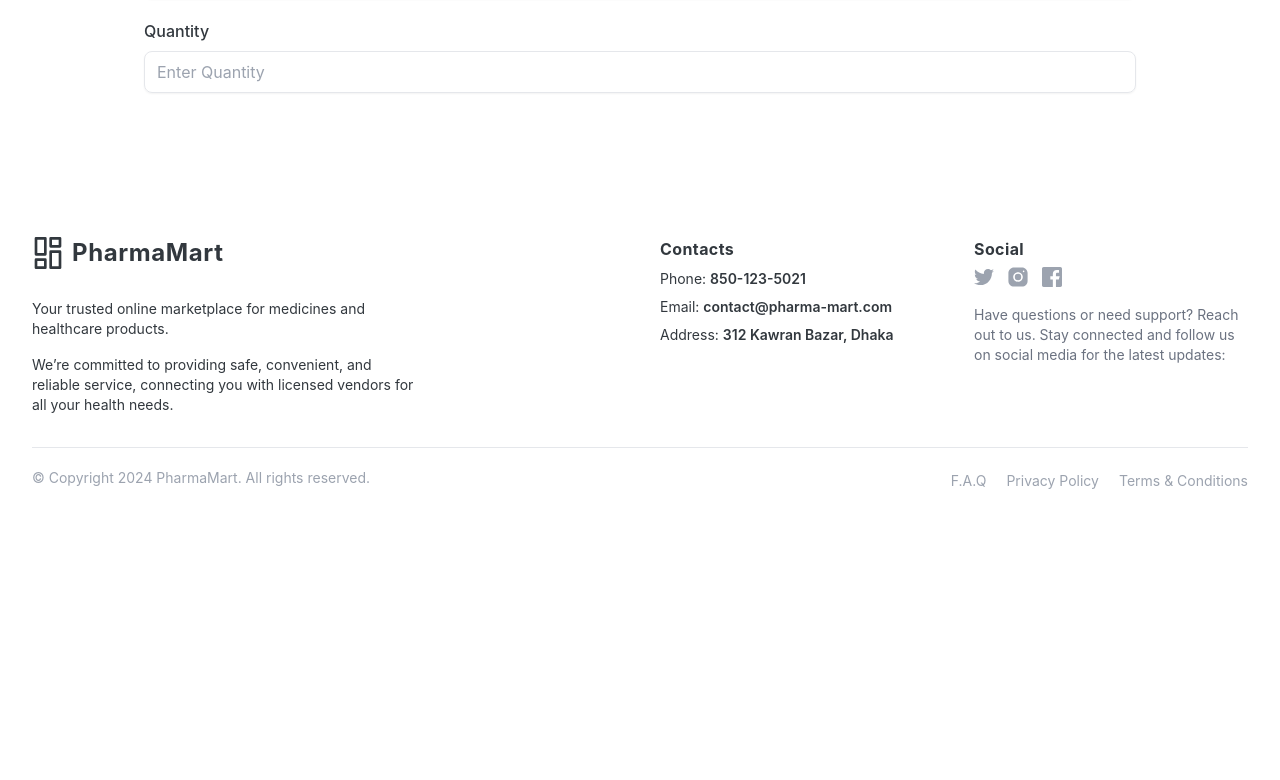
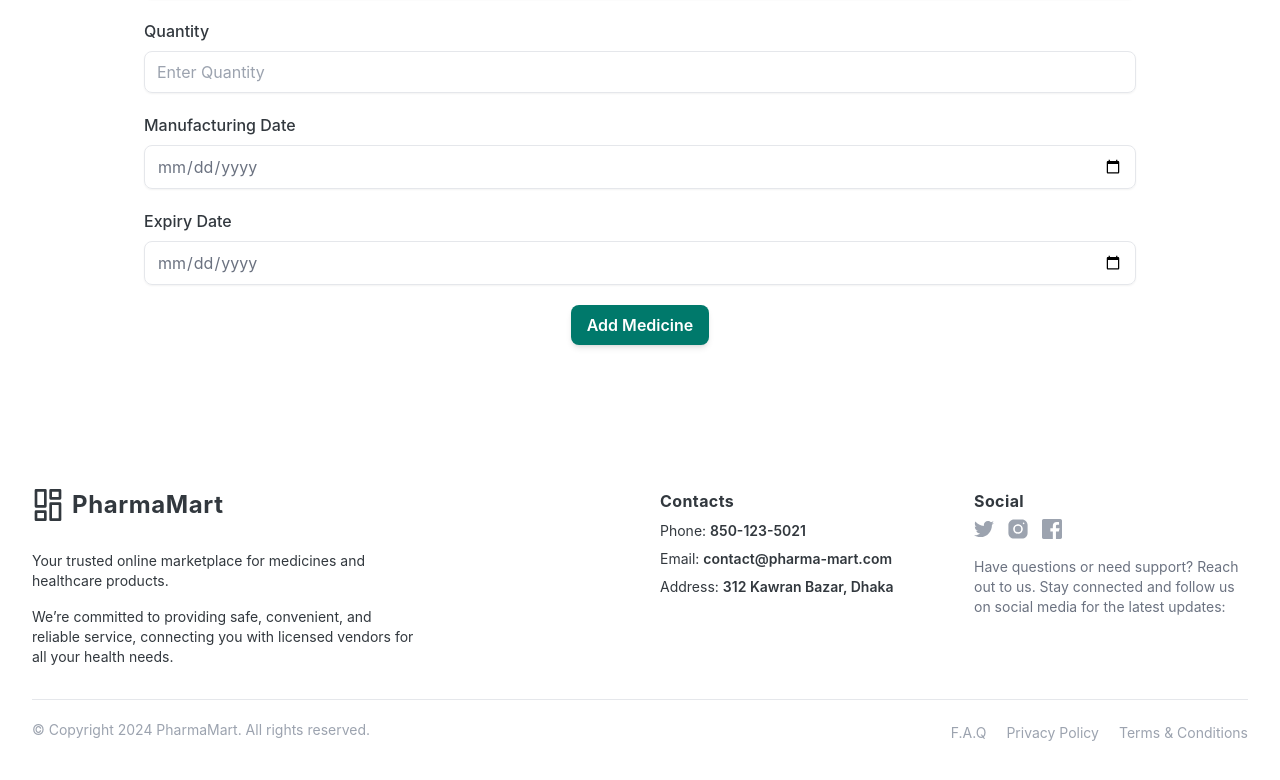
Before and after one commit to zahidtdx61/PharmaMart, a React (Vite) app in the folder client/: page /add in a window 1280 px wide. Shown: the part 1174-1954 px from the top of the page. Before the commit the page ends 1706 px from the top, so only its background shows below. Built offline with nearby package versions, Linux system fonts and the light colour scheme; no server answers.

Commit message:
added: implement AddMedicine component with form handling and toast notifications

```diff
--- a/client/src/components/AddMedicine/AddMedicine.jsx
+++ b/client/src/components/AddMedicine/AddMedicine.jsx
@@ -1,14 +1,36 @@
 import { useForm } from "react-hook-form";
+import toast from "react-hot-toast";
+import useAuth from "../../hooks/useAuth";
+import useAxiosSecure from "../../hooks/useAxiosSecure";
 
 const AddMedicine = () => {
   const { register, handleSubmit } = useForm();
+  const session = useAxiosSecure();
+  const { user } = useAuth();
+
+  const submitData = async (data) => {
+    data.vendor_id = user.uid;
+    console.log(data);
+    try {
+      const resp = await session.post("/vendor/add-medicine", data);
+      toast.success(resp.data.message);
+      console.log(resp);
+    } catch (error) {
+      console.log(error.message);
+      toast.error("Failed to add medicine");
+    }
+  };
+
   return (
     <div className="w-full mx-auto">
       <div className="w-fit mx-auto px-2 tracking-tight border-primary-green  text-center font-mulish font-semibold text-2xl text-primary-teal border-b-2">
         Add Your Medicine
       </div>
 
-      <form className="space-y-5 max-w-screen-lg p-4 mx-auto">
+      <form
+        onSubmit={handleSubmit(submitData)}
+        className="space-y-5 max-w-screen-lg p-4 mx-auto"
+      >
         <div>
           <label className="font-medium">Name</label>
           <input
@@ -128,6 +150,35 @@ const AddMedicine = () => {
             placeholder="Enter Quantity"
           />
         </div>
+
+        <div>
+          <label className="font-medium">Manufacturing Date</label>
+          <input
+            type="date"
+            {...register("manufacturingDate")}
+            required
+            className="w-full mt-2 px-3 py-2 text-gray-500 bg-transparent outline-none border focus:border-gray-600 shadow-sm rounded-lg"
+          />
+        </div>
+
+        <div>
+          <label className="font-medium">Expiry Date</label>
+          <input
+            type="date"
+            {...register("expiryDate")}
+            required
+            className="w-full mt-2 px-3 py-2 text-gray-500 bg-transparent outline-none border focus:border-gray-600 shadow-sm rounded-lg"
+          />
+        </div>
+
+        <div className="text-center">
+          <button
+            type="submit"
+            className="px-4 py-2 font-semibold text-white bg-primary-green rounded-lg shadow-md hover:bg-primary-teal focus:outline-none focus:ring-2 focus:ring-primary-teal focus:ring-opacity-75"
+          >
+            Add Medicine
+          </button>
+        </div>
       </form>
     </div>
   );
--- a/client/src/components/Navbar/Navbar.jsx
+++ b/client/src/components/Navbar/Navbar.jsx
@@ -5,7 +5,6 @@ import { GiHamburgerMenu } from "react-icons/gi";
 import { IoMoonOutline } from "react-icons/io5";
 import { Link, NavLink } from "react-router-dom";
 import useAuth from "../../hooks/useAuth";
-import Loader from "../Loader/Loader";
 import UserInfo from "../UserInfo/UserInfo";
 import SearchBar from "./SearchBar";
 import logo from "/pharma-logo.png";
@@ -26,7 +25,6 @@ const Navbar = () => {
     { name: "About Us", path: "/about" },
   ];
 
-  if (isLoading) return <Loader />;
   const { photoURL, displayName } = user || {};
   console.log({
     photoURL,
--- a/client/src/components/UserInfo/UserInfo.jsx
+++ b/client/src/components/UserInfo/UserInfo.jsx
@@ -1,9 +1,7 @@
-import { useState } from "react";
+import { Avatar, Dropdown, Menu, MenuButton, MenuItem } from "@mui/joy";
 import toast from "react-hot-toast";
 import { Link, useNavigate } from "react-router-dom";
 import useAuth from "../../hooks/useAuth";
-import useAxiosSecure from "../../hooks/useAxiosSecure";
-import { Avatar, Dropdown, Menu, MenuButton, MenuItem } from "@mui/joy";
 
 const UserInfo = () => {
   const { user, logOut, setIsLoading } = useAuth();
@@ -28,18 +26,18 @@ const UserInfo = () => {
   return (
     <>
       <div className="flex items-center justify-end gap-3">
-
-
         <Dropdown>
-          <MenuButton className=""><Avatar src={photoURL} /></MenuButton>
+          <MenuButton>
+            <Avatar src={photoURL} />
+          </MenuButton>
           <Menu>
             <MenuItem>{displayName}</MenuItem>
-            <MenuItem><Link to="/dashboard">Dashboard</Link></MenuItem>
+            <MenuItem>
+              <Link to="/dashboard">Dashboard</Link>
+            </MenuItem>
             <MenuItem onClick={handleSignOut}>Log out</MenuItem>
           </Menu>
         </Dropdown>
-
-
       </div>
     </>
   );
--- a/client/src/main.jsx
+++ b/client/src/main.jsx
@@ -2,6 +2,7 @@ import { CssBaseline, CssVarsProvider, extendTheme } from "@mui/joy";
 import React from "react";
 import ReactDOM from "react-dom/client";
 import { HelmetProvider } from "react-helmet-async";
+import { Toaster } from "react-hot-toast";
 import { RouterProvider } from "react-router-dom";
 import AuthProvider from "./AuthProvider/AuthProvider.jsx";
 import "./index.css";
@@ -26,6 +27,7 @@ ReactDOM.createRoot(document.getElementById("root")).render(
       <AuthProvider>
         <CssVarsProvider theme={theme}>
           <RouterProvider router={router} />
+          <Toaster />
           <CssBaseline />
         </CssVarsProvider>
       </AuthProvider>
--- a/client/src/pages/Registration.jsx
+++ b/client/src/pages/Registration.jsx
@@ -13,6 +13,7 @@ const Registration = () => {
   const navigation = useNavigation();
 
   if (navigation.state === "loading") return <Loader />;
+
   if (isLoading)
     return (
       <>
```
